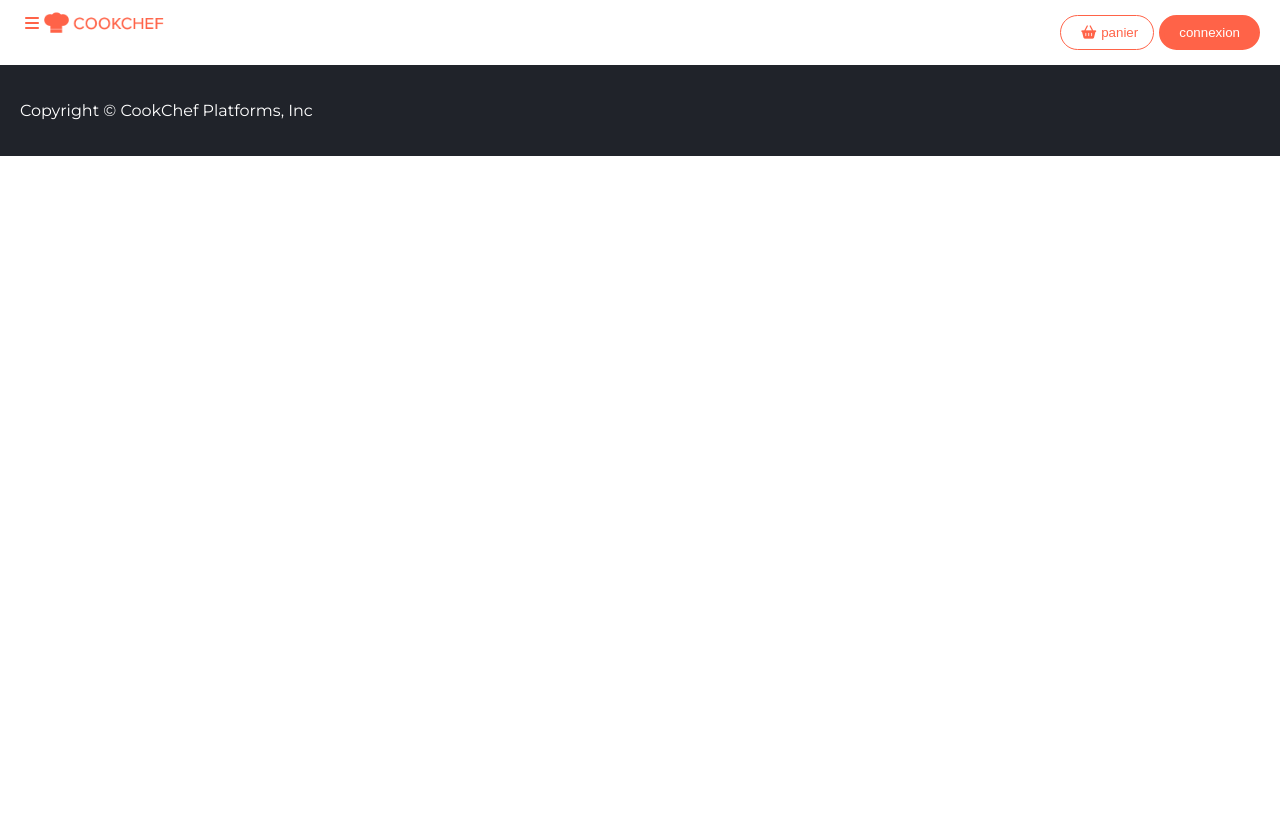
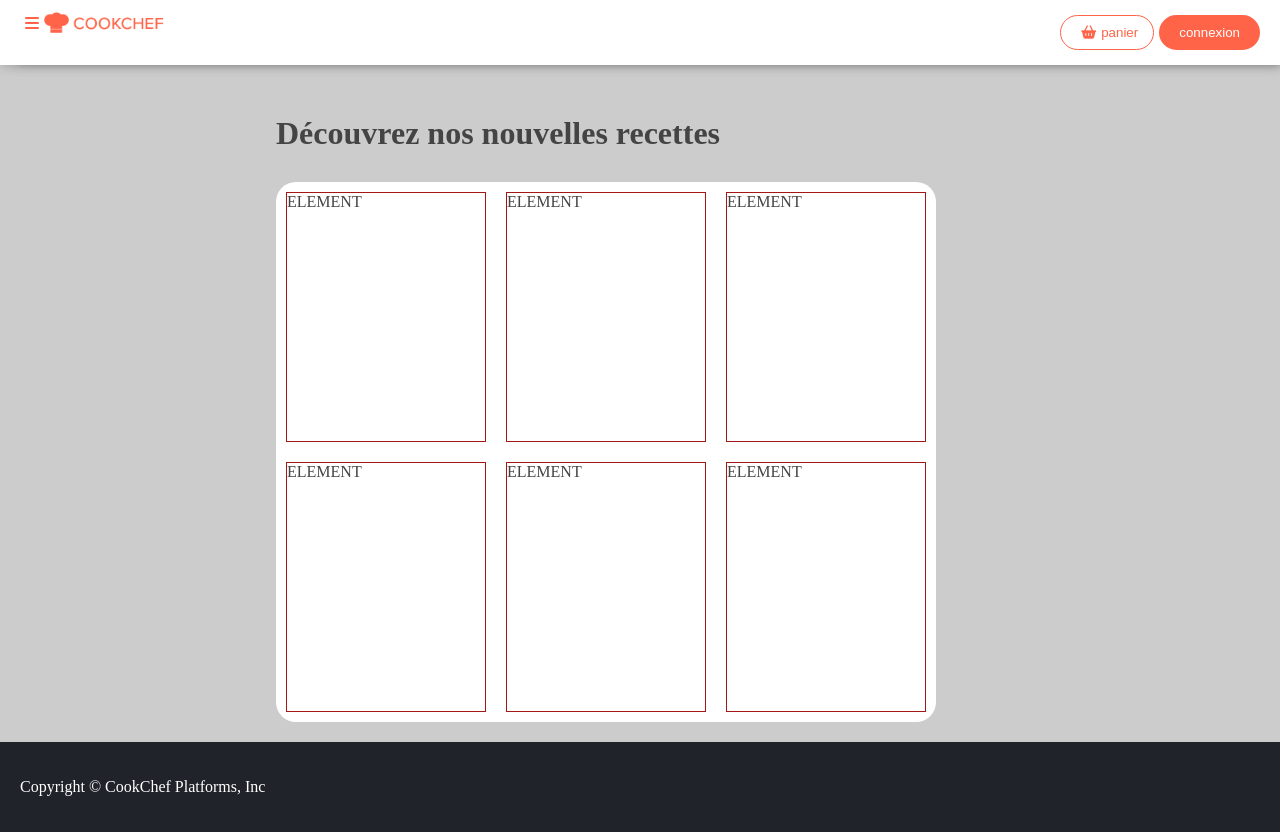
Before and after one commit to ykomara/cookchef, a React (Vite) app: page / in a window 1280 px wide. Before the commit the page ends 800 px from the top, so only its background shows below. Built offline with nearby package versions, Linux system fonts and the light colour scheme.

Commit message:
Mise en place du contenu

```diff
--- a/src/App.jsx
+++ b/src/App.jsx
@@ -6,7 +6,7 @@
   return (
     <div className={`d-flex flex-column ${styles.appContainer}`}>
       <Header />
-      {/* <Content /> */}
+      <Content />
       <Footer />
     </div>
   );
--- a/src/assets/styles/_base.scss
+++ b/src/assets/styles/_base.scss
@@ -1,13 +1,16 @@
 //ici se trouvent tout le css qui concerne les éléments de base html
 
+html,
 body {
   margin: 0;
-  font-family: var(
-    --font-family
-  ); // on utilise la variable --font-family définie dans _variables.scss
+  padding: 0;
+  width: 100%;
+  overflow-x: hidden;
+  font-family: var(--font-family);
   -webkit-font-smoothing: antialiased;
   -moz-osx-font-smoothing: grayscale;
   color: var(--text-color);
+  background-color: var(--gray-2);
 }
 
 h1,
--- a/src/assets/styles/_themes.scss
+++ b/src/assets/styles/_themes.scss
@@ -19,3 +19,8 @@
   color: var(--primary);
   border: 1.5px solid var(--primary);
 }
+
+.card {
+  border-radius: 20px;
+  background-color: #ffffff;
+}
--- a/src/assets/styles/_utiles.scss
+++ b/src/assets/styles/_utiles.scss
@@ -30,3 +30,14 @@
 .mb-20 {
   margin-bottom: 20px;
 }
+
+.my-30 {
+  margin-top: 30px;
+  margin-bottom: 30px;
+}
+
+.container {
+  max-width: 1200px;
+  margin: 0 auto;
+  width: 60%;
+}
--- a/src/assets/styles/_variables.scss
+++ b/src/assets/styles/_variables.scss
@@ -2,8 +2,7 @@
 :root {
   --primary: #ff6348;
   --gray-1: #20232a;
-  --gray-2: #fefefe;
-  --font-family: "Montserrat", sans-serif;
+  --gray-2: #cccccc;
   --box-shadow: 0 6px 9px rgb(0 0 0 / 15%);
   --box-shadow-nav:
     10px 0px 13px -7px #000000, rgb(0 0 0 / 16%) 0px 2px 10px 0px;
--- a/src/components/Content.jsx
+++ b/src/components/Content.jsx
@@ -1,3 +1,18 @@
+import styles from "./Content.module.scss";
 export default function Content() {
-  return <div className="flex-fill b3"> Content </div>;
+  return (
+    <div className="flex-fill container p-20">
+      <h1 className="my-30 ">Découvrez nos nouvelles recettes</h1>
+      <div className={` ${styles.contentCard} card p-10`}>
+        <div className={`${styles.grid} `}>
+          <div className={styles.elem}>ELEMENT</div>
+          <div className={styles.elem}>ELEMENT</div>
+          <div className={styles.elem}>ELEMENT</div>
+          <div className={styles.elem}>ELEMENT</div>
+          <div className={styles.elem}>ELEMENT</div>
+          <div className={styles.elem}>ELEMENT</div>
+        </div>
+      </div>
+    </div>
+  );
 }
--- /dev/null
+++ b/src/components/Content.module.scss
@@ -0,0 +1,18 @@
+.grid {
+  display: grid;
+  place-content: center;
+  grid-template-columns: repeat(3, 200px);
+  grid-auto-columns: repeat(3, 200px);
+  gap: 20px;
+  justify-items: stretch;
+  justify-content: center;
+}
+
+.elem {
+  border: 1px solid rgb(162, 22, 22);
+  height: 250px;
+}
+
+.contentCard {
+  width: 660px;
+}
--- a/src/components/Header.module.scss
+++ b/src/components/Header.module.scss
@@ -2,6 +2,7 @@
   padding: 10px 20px;
   box-shadow: var(--box-shadow-nav);
   color: var(--primary);
+  background-color: white;
   img {
     width: 120px;
   }
```
